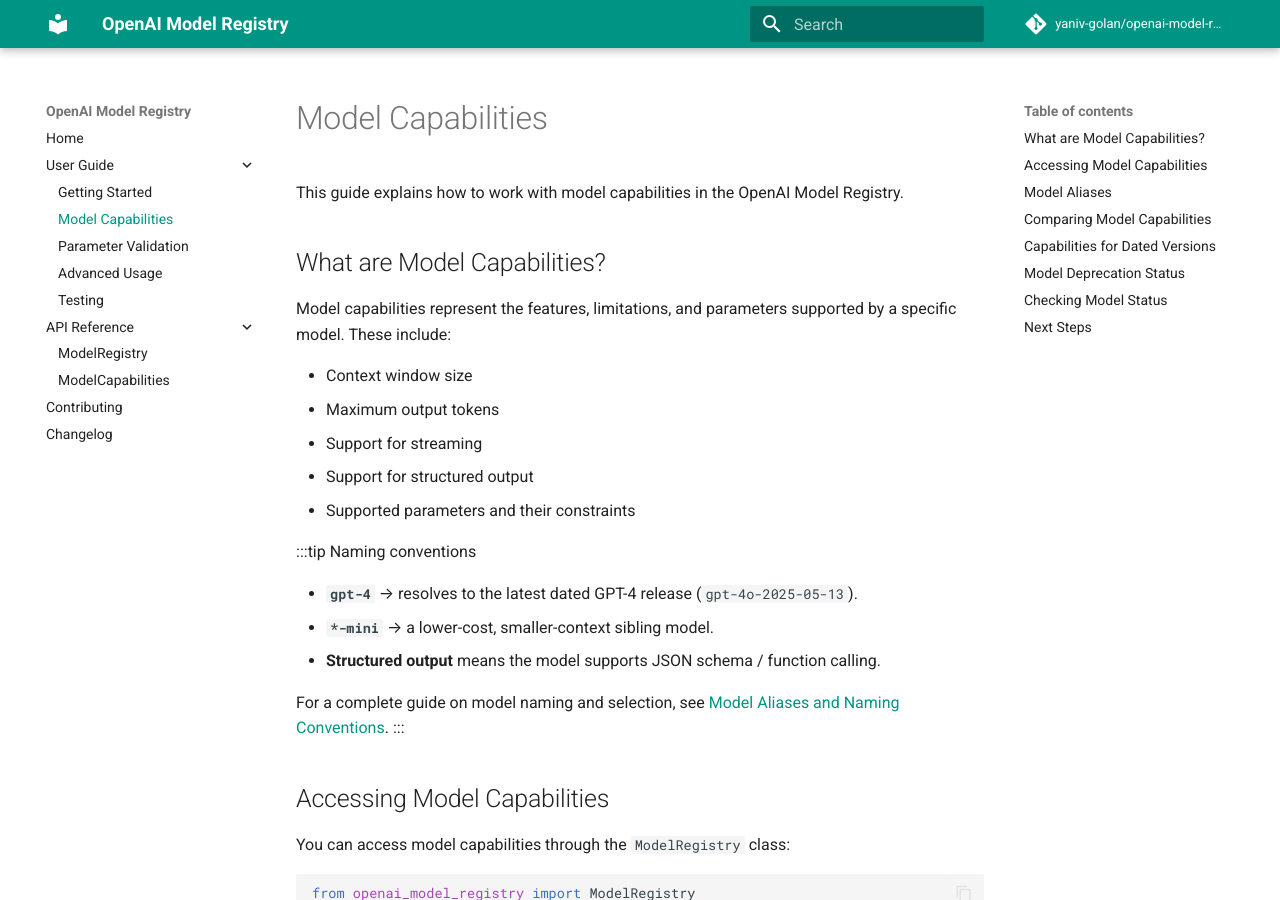
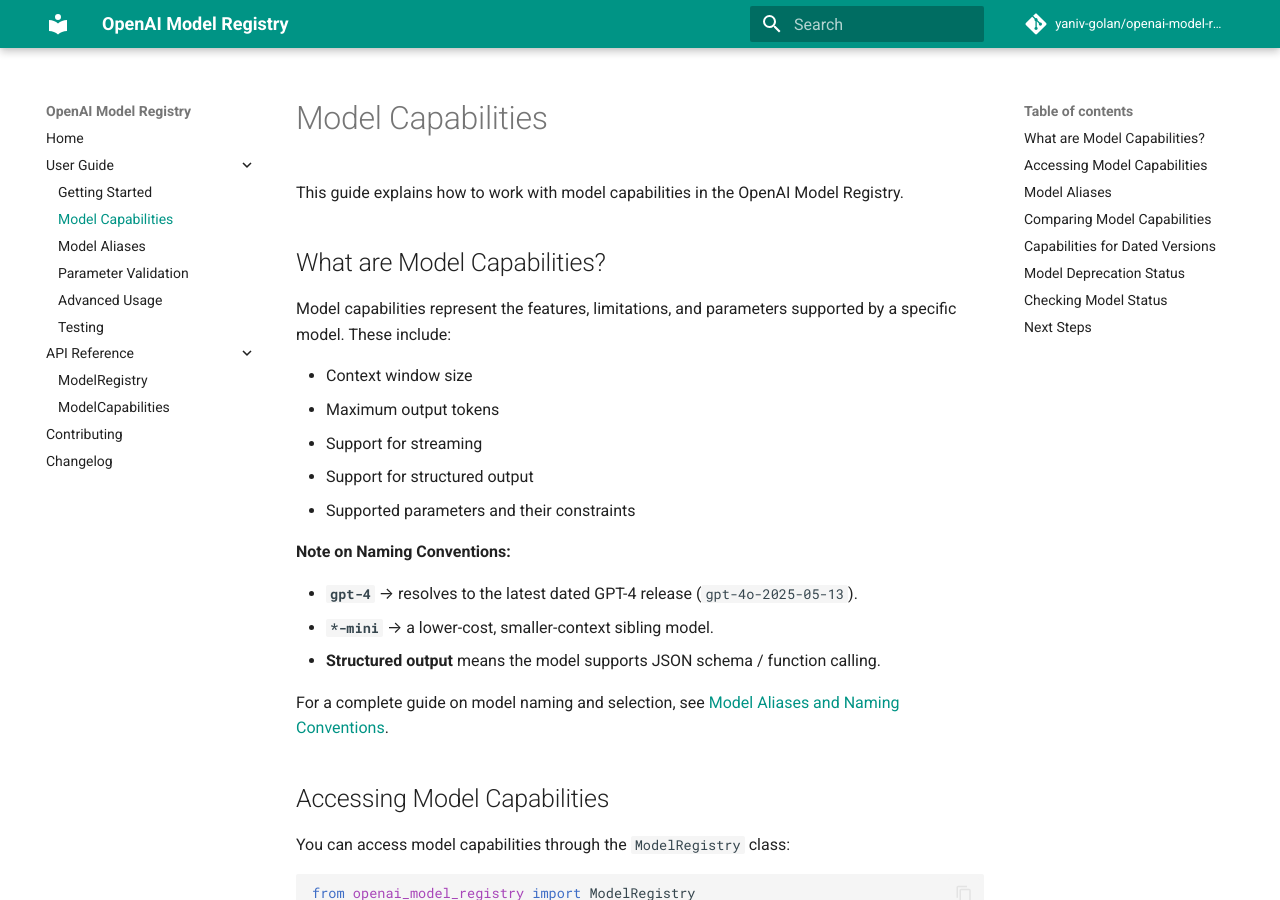
Before and after one commit to yaniv-golan/openai-model-registry, an MkDocs documentation site: the page built from docs/user-guide/model-capabilities.md, in a window 1280 px wide and 900 px high. Built offline with MkDocs 1.6.1 and Material for MkDocs 9.7.7, drawn with Linux system fonts in a browser that asks for light colours; comment, search, counter and statistics services are not loaded.

Commit message:
fix: resolve MkDocs build issues - replace admonition syntax and add model-aliases to navigation

```diff
--- a/docs/user-guide/model-capabilities.md
+++ b/docs/user-guide/model-capabilities.md
@@ -12,14 +12,13 @@
 - Support for structured output
 - Supported parameters and their constraints
 
-:::tip Naming conventions
+**Note on Naming Conventions:**
 
 - **`gpt-4`** → resolves to the latest dated GPT-4 release (`gpt-4o-2025-05-13`).
 - **`*-mini`** → a lower-cost, smaller-context sibling model.
 - **Structured output** means the model supports JSON schema / function calling.
 
 For a complete guide on model naming and selection, see [Model Aliases and Naming Conventions](model-aliases.md).
-:::
 
 ## Accessing Model Capabilities
 
--- a/mkdocs.yml
+++ b/mkdocs.yml
@@ -53,6 +53,7 @@
       - Overview: user-guide/index.md
       - Getting Started: user-guide/getting-started.md
       - Model Capabilities: user-guide/model-capabilities.md
+      - Model Aliases: user-guide/model-aliases.md
       - Parameter Validation: user-guide/parameter-validation.md
       - Advanced Usage: user-guide/advanced-usage.md
       - Testing: user-guide/testing.md
```
